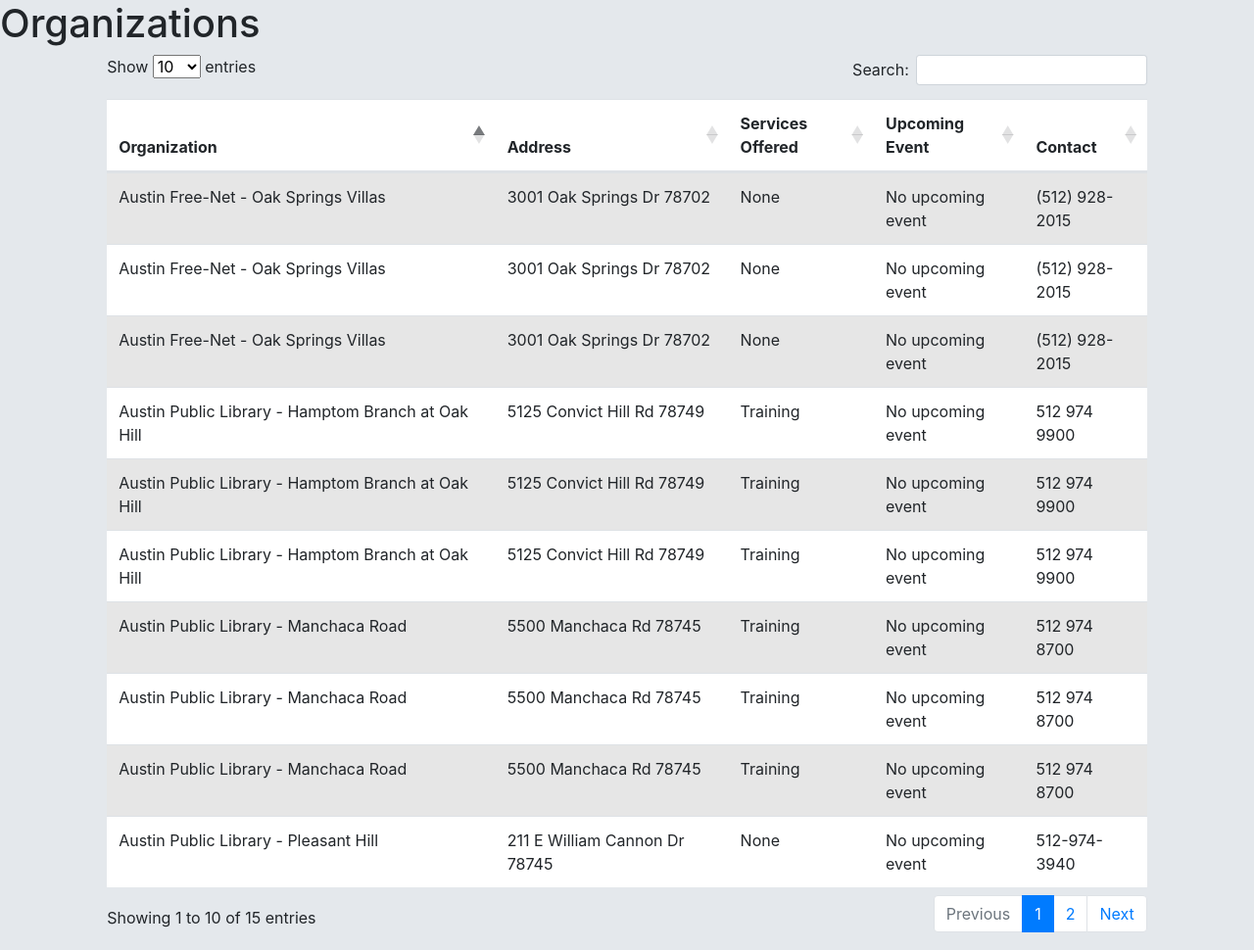
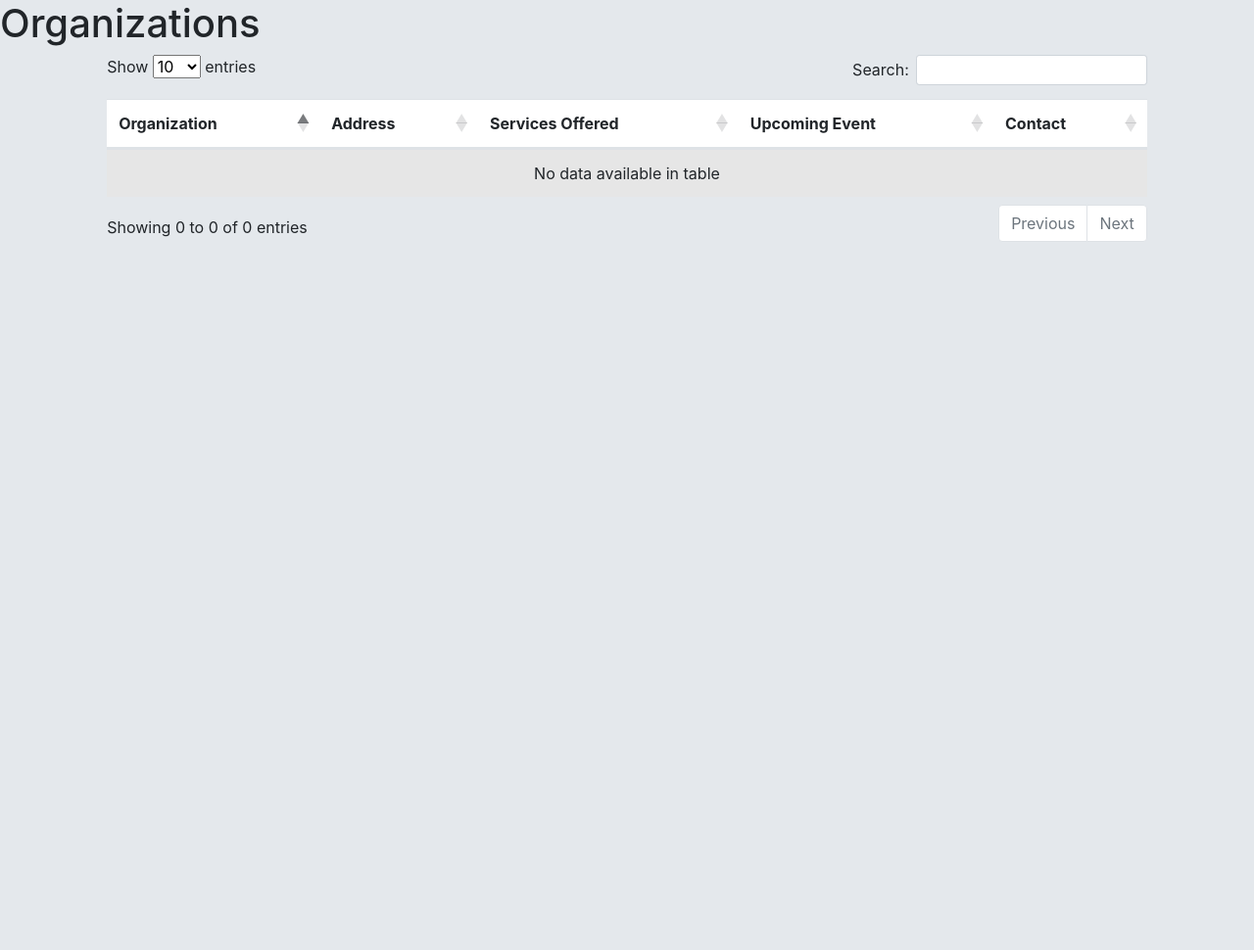
Before and after one commit to DigitalEmpowermentATX/DECAwebsite, a Python web app: template digital_inclusion/digital_inclusion/templates/organizations.html in a window 1280 px wide. Shown: the part 197-1167 px from the top of the page at 98% size. After the commit the page ends 443 px from the top, so only its background shows below. Run offline with Jinja, Linux system fonts and the light colour scheme; the template is opened without the code that fills it, so the values that code supplies are empty; some libraries are stand-ins or nearby versions.

Commit message:
took out static table data

```diff
--- a/digital_inclusion/digital_inclusion/templates/organizations.html
+++ b/digital_inclusion/digital_inclusion/templates/organizations.html
@@ -85,112 +85,9 @@
               </thead>
 
               <tbody>
-                <tr>
-                  <td>Austin Public Library - Pleasant Hill</td>
-                  <td>211 E William Cannon Dr 78745</td>
-                  <td>None</td>
-                  <td>No upcoming event</td>
-                  <td>512-974-3940</td>
-                </tr>
-                <tr>
-                  <td>Austin Public Library - Manchaca Road</td>
-                  <td>5500 Manchaca Rd 78745</td>
-                  <td>Training</td>
-                  <td>No upcoming event</td>
-                  <td>512 974 8700</td>
-                </tr>
-                <tr>
-                  <td>Skillpoint Alliance - Henry Flores Learning Center at Meadowbrook</td>
-                  <td>1201 W Live Oak St, Austin, TX 78704</td>
-                  <td>Training</td>
-                  <td>No upcoming event</td>
-                  <td>515 814 3278</td>
-                </tr>
-                <tr>
-                  <td>Austin Public Library - Hamptom Branch at Oak Hill</td>
-                  <td>5125 Convict Hill Rd 78749</td>
-                  <td>Training</td>
-                  <td>No upcoming event</td>
-                  <td>512 974 9900</td>
-                </tr>
-                <tr>
-                  <td>Austin Free-Net - Oak Springs Villas</td>
-                  <td>3001 Oak Springs Dr 78702</td>
-                  <td>None</td>
-                  <td>No upcoming event</td>
-                  <td>(512) 928-2015</td>
-                </tr>
-                <tr>
-                  <td>Austin Public Library - Pleasant Hill</td>
-                  <td>211 E William Cannon Dr 78745</td>
-                  <td>None</td>
-                  <td>No upcoming event</td>
-                  <td>512-974-3940</td>
-                </tr>
-                <tr>
-                  <td>Austin Public Library - Manchaca Road</td>
-                  <td>5500 Manchaca Rd 78745</td>
-                  <td>Training</td>
-                  <td>No upcoming event</td>
-                  <td>512 974 8700</td>
-                </tr>
-                <tr>
-                  <td>Skillpoint Alliance - Henry Flores Learning Center at Meadowbrook</td>
-                  <td>1201 W Live Oak St, Austin, TX 78704</td>
-                  <td>Training</td>
-                  <td>No upcoming event</td>
-                  <td>515 814 3278</td>
-                </tr>
-                <tr>
-                  <td>Austin Public Library - Hamptom Branch at Oak Hill</td>
-                  <td>5125 Convict Hill Rd 78749</td>
-                  <td>Training</td>
-                  <td>No upcoming event</td>
-                  <td>512 974 9900</td>
-                </tr>
-                <tr>
-                  <td>Austin Free-Net - Oak Springs Villas</td>
-                  <td>3001 Oak Springs Dr 78702</td>
-                  <td>None</td>
-                  <td>No upcoming event</td>
-                  <td>(512) 928-2015</td>
-                </tr>
-                <tr>
-                  <td>Austin Public Library - Pleasant Hill</td>
-                  <td>211 E William Cannon Dr 78745</td>
-                  <td>None</td>
-                  <td>No upcoming event</td>
-                  <td>512-974-3940</td>
-                </tr>
-                <tr>
-                  <td>Austin Public Library - Manchaca Road</td>
-                  <td>5500 Manchaca Rd 78745</td>
-                  <td>Training</td>
-                  <td>No upcoming event</td>
-                  <td>512 974 8700</td>
-                </tr>
-                <tr>
-                  <td>Skillpoint Alliance - Henry Flores Learning Center at Meadowbrook</td>
-                  <td>1201 W Live Oak St, Austin, TX 78704</td>
-                  <td>Training</td>
-                  <td>No upcoming event</td>
-                  <td>515 814 3278</td>
-                </tr>
-                <tr>
-                  <td>Austin Public Library - Hamptom Branch at Oak Hill</td>
-                  <td>5125 Convict Hill Rd 78749</td>
-                  <td>Training</td>
-                  <td>No upcoming event</td>
-                  <td>512 974 9900</td>
-                </tr>
-                <tr>
-                  <td>Austin Free-Net - Oak Springs Villas</td>
-                  <td>3001 Oak Springs Dr 78702</td>
-                  <td>None</td>
-                  <td>No upcoming event</td>
-                  <td>(512) 928-2015</td>
-                </tr>
+               <!-- add code here for inside of table -->
               </tbody>
+
             </table>
           </div> <!-- end of <div class = "table-responsive"> -->
         </div> <!-- end of <div class = "table"> -->
```
